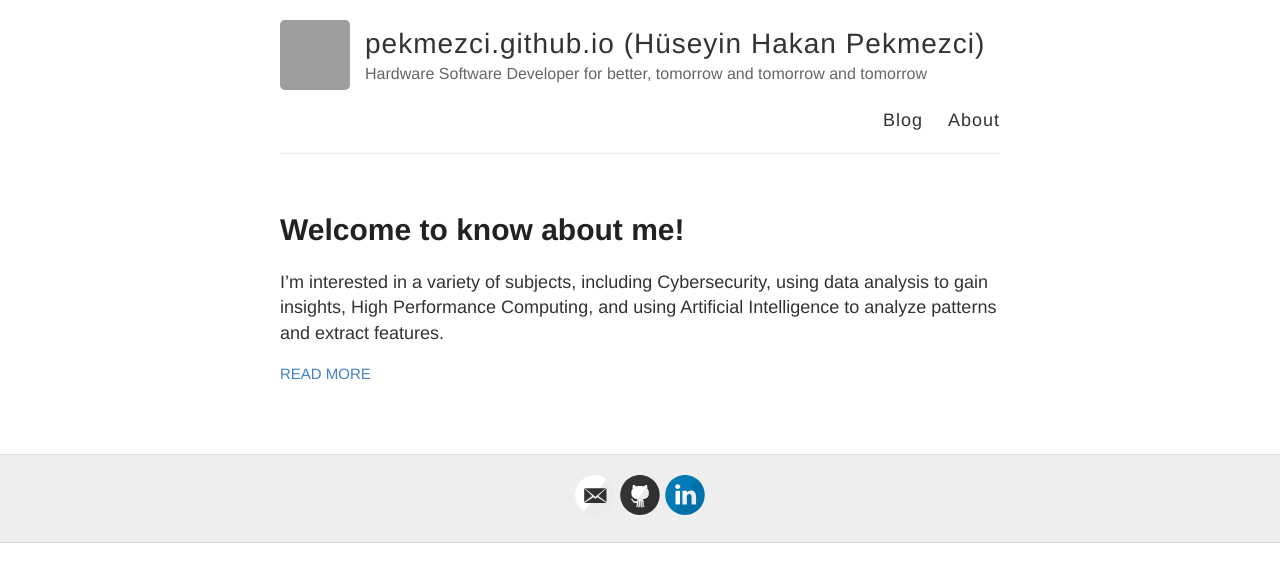
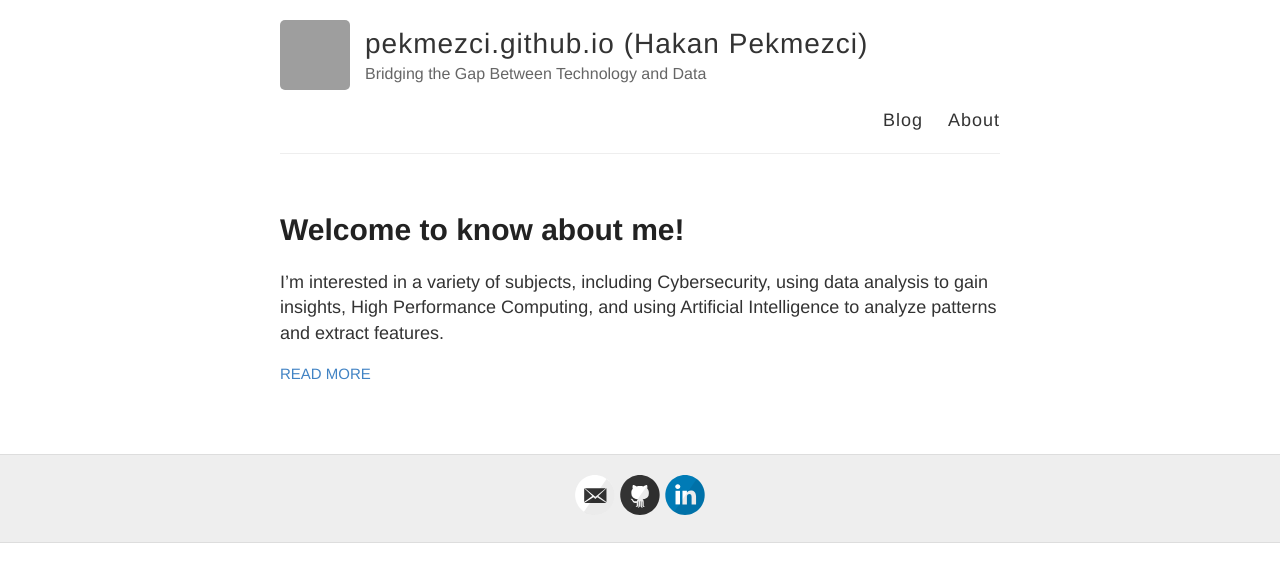
Before and after one commit to pekmezci/pekmezci.github.io, a Jekyll site: the page built from index.html, in a window 1280 px wide. Shown: the top 582 px of the page. Built offline with Jekyll 4.4.1, drawn with Linux system fonts in a browser that asks for light colours; grey boxes are pictures that could not be loaded.

Commit message:
Update _config.yml

```diff
--- a/_config.yml
+++ b/_config.yml
@@ -3,10 +3,10 @@
 #
 
 # Name of your site (displayed in the header)
-name: pekmezci.github.io (Hüseyin Hakan Pekmezci)
+name: pekmezci.github.io (Hakan Pekmezci)
 
 # Short bio or description (displayed in the header)
-description: Hardware Software Developer for better, tomorrow and tomorrow and tomorrow
+description: Bridging the Gap Between Technology and Data
 
 # URL of your avatar or profile pic (you could use your GitHub profile pic)
 # avatar: https://raw.githubusercontent.com/pekmezci/pekmezci.github.io/master/images/jekyll-logo.png
@@ -19,12 +19,12 @@ avatar: https://avatars3.githubusercontent.com/u/2310742?v=3&s=466
 # Includes an icon in the footer for each username you enter
 footer-links:
   dribbble:
-  email: takasonlines@yahoo.com
+  email: hakanpekmezci [at] gmail [dot] com
   facebook:
   flickr:
   github: pekmezci/pekmezci.github.io
   instagram:
-  linkedin: huseyin-hakan-pekmezci-91066692
+  linkedin: hakan-pekmezci-91066692
   pinterest:
   rss: # just type anything here for a working RSS icon
   twitter:
```
